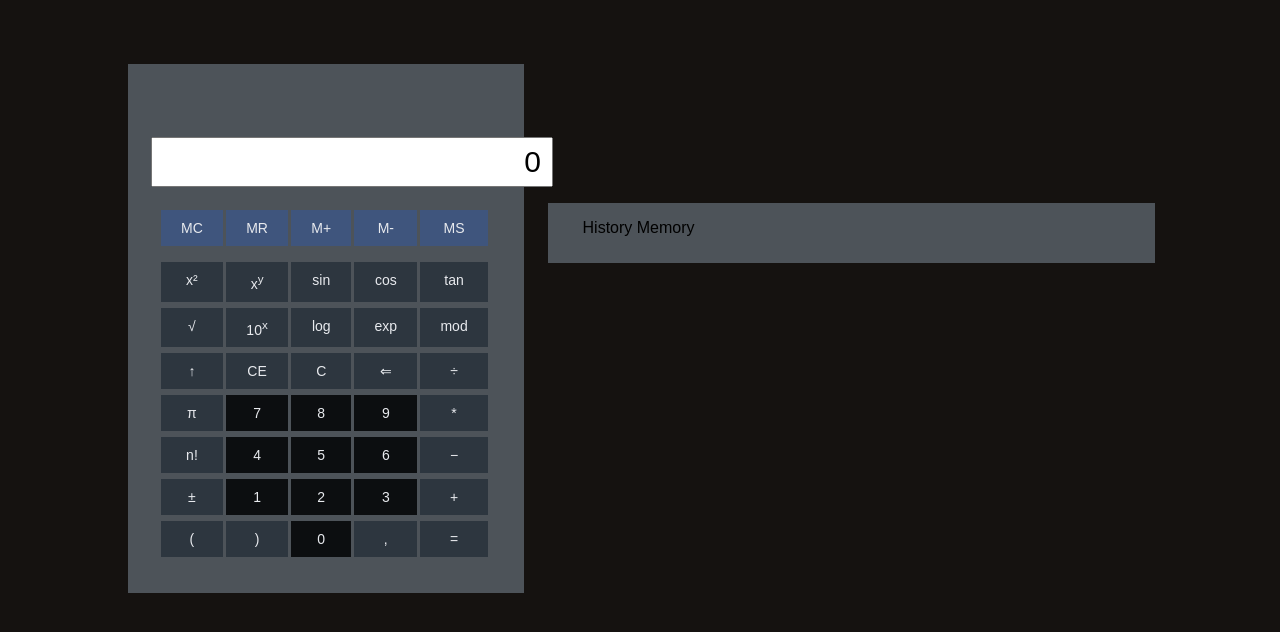
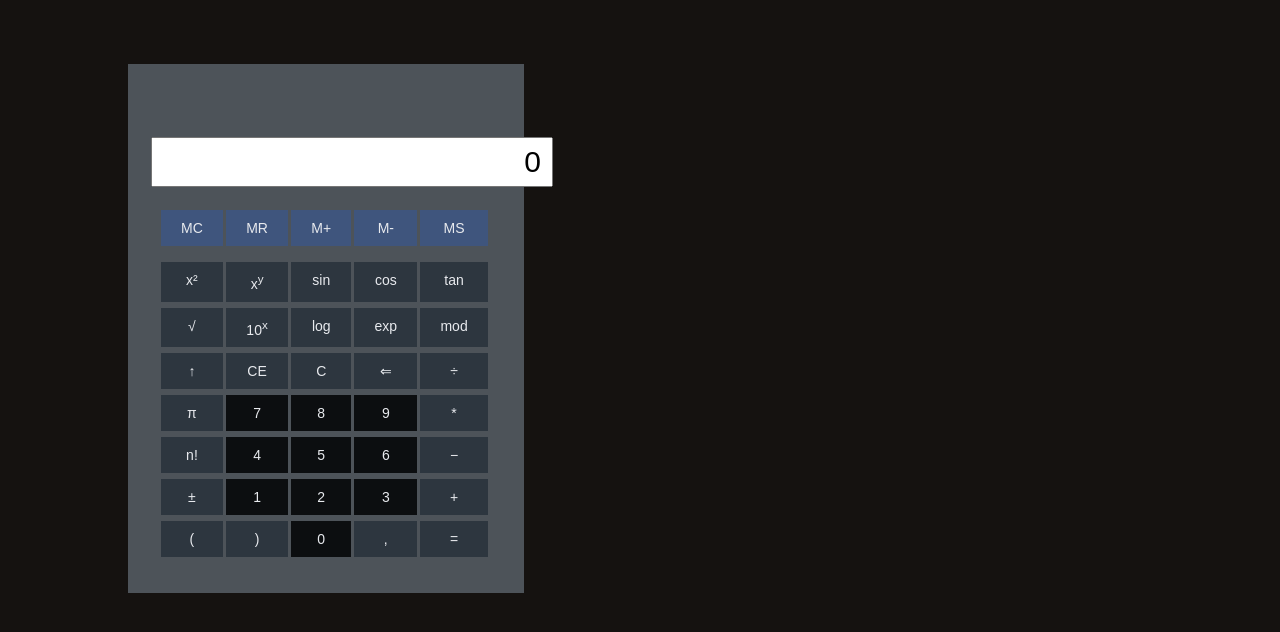
Before and after one commit to dgaszowski/calc, a plain HTML site: page index.html in a window 1280 px wide. Drawn offline with Linux system fonts and the light colour scheme; a web font is replaced by a local one.

Commit message:
Final release

```diff
--- a/index.html
+++ b/index.html
@@ -69,21 +69,6 @@
 	  </div>
 </form>
 
-<form class="side-panel">
-	<div class="side-panel-menu">
-		<p id="history-panel" onclick="displayHistoryPanel();">History</p>
-	</div>
-	<div class="side-panel-menu">
-		<p id="memory-panel" onclick="displayMemoryPanel();">Memory</p>
-	</div>
-
-	<div class="side-panel-content" id="hist">
-	</div>
-
-	<div class="side-panel-content" id="mem">
-	</div>
-</form>
-  <script src="history.js"></script>
   <script src="script.js"></script>
   <script>document.onload = resetValue();</script>
 </body>
```
Also changed, not shown: 1 other file.
